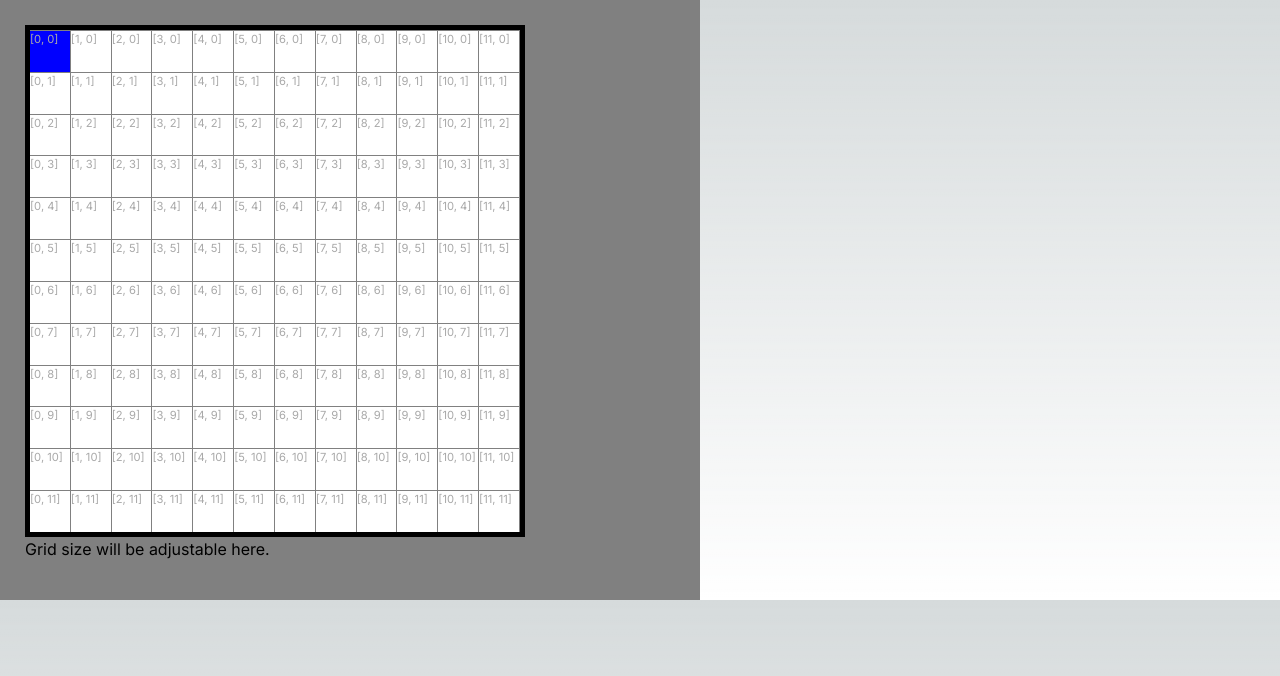
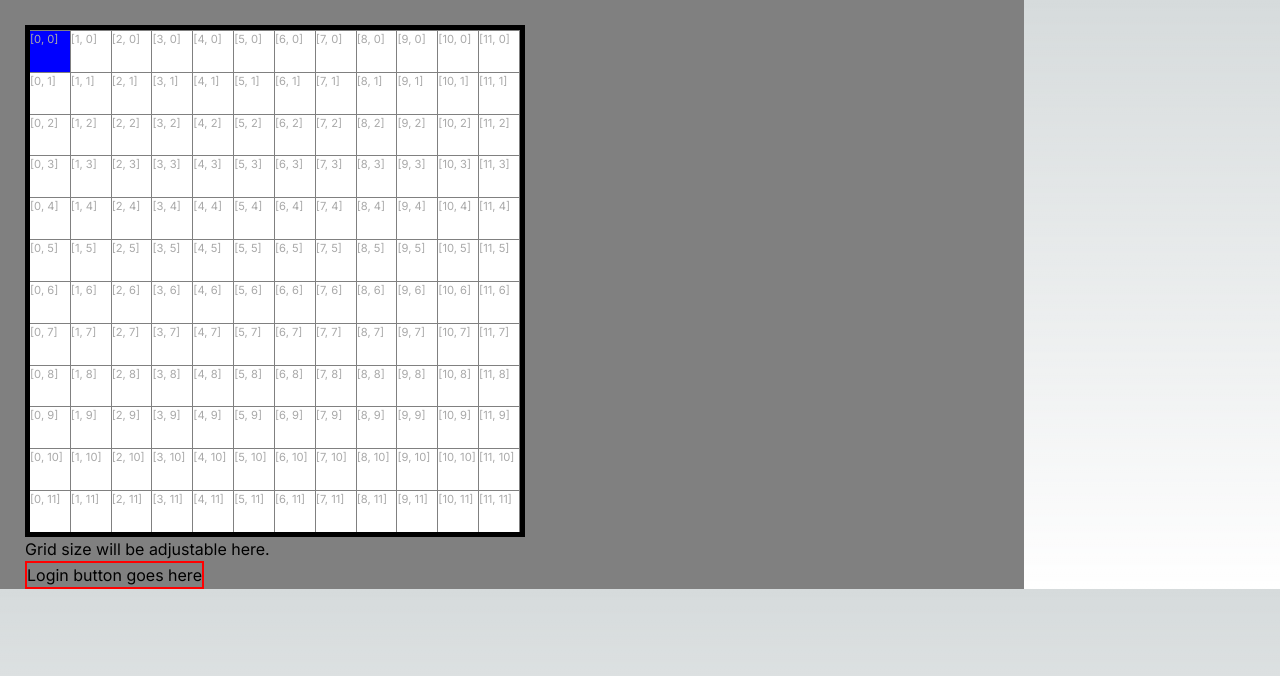
Before and after one commit to scooternew/scooternew, a Next.js app: page /crossword in a window 1280 px wide. Shown: the top 676 px of the page. Built offline with nearby package versions, Linux system fonts and the light colour scheme.

Commit message:
Add no-op login button and fix page styling.

```diff
--- a/app/crossword/page.tsx
+++ b/app/crossword/page.tsx
@@ -1,20 +1,35 @@
+"use client"
+
 import Grid from "./Grid"
 
 export default function Crossword() {
   console.log("Creating crossword window...")
+
+  const handleLoginButtonClick = (event: React.MouseEvent) => {
+    console.log("Page level - login button clicked")
+    console.log(event)
+  }
   return (
     <div
       style={{
         paddingLeft: "25px",
         paddingTop: "25px",
-        width: "700px",
-        height: "600px",
+        width: "80%",
+        height: "80%",
         backgroundColor: "gray",
       }}
       tabIndex={-1}
     >
       <Grid />
       Grid size will be adjustable here.
+      <div>
+        <button
+          onClick={handleLoginButtonClick}
+          style={{ border: "2px solid red" }}
+        >
+          Login button goes here
+        </button>
+      </div>
     </div>
   )
 }
```
